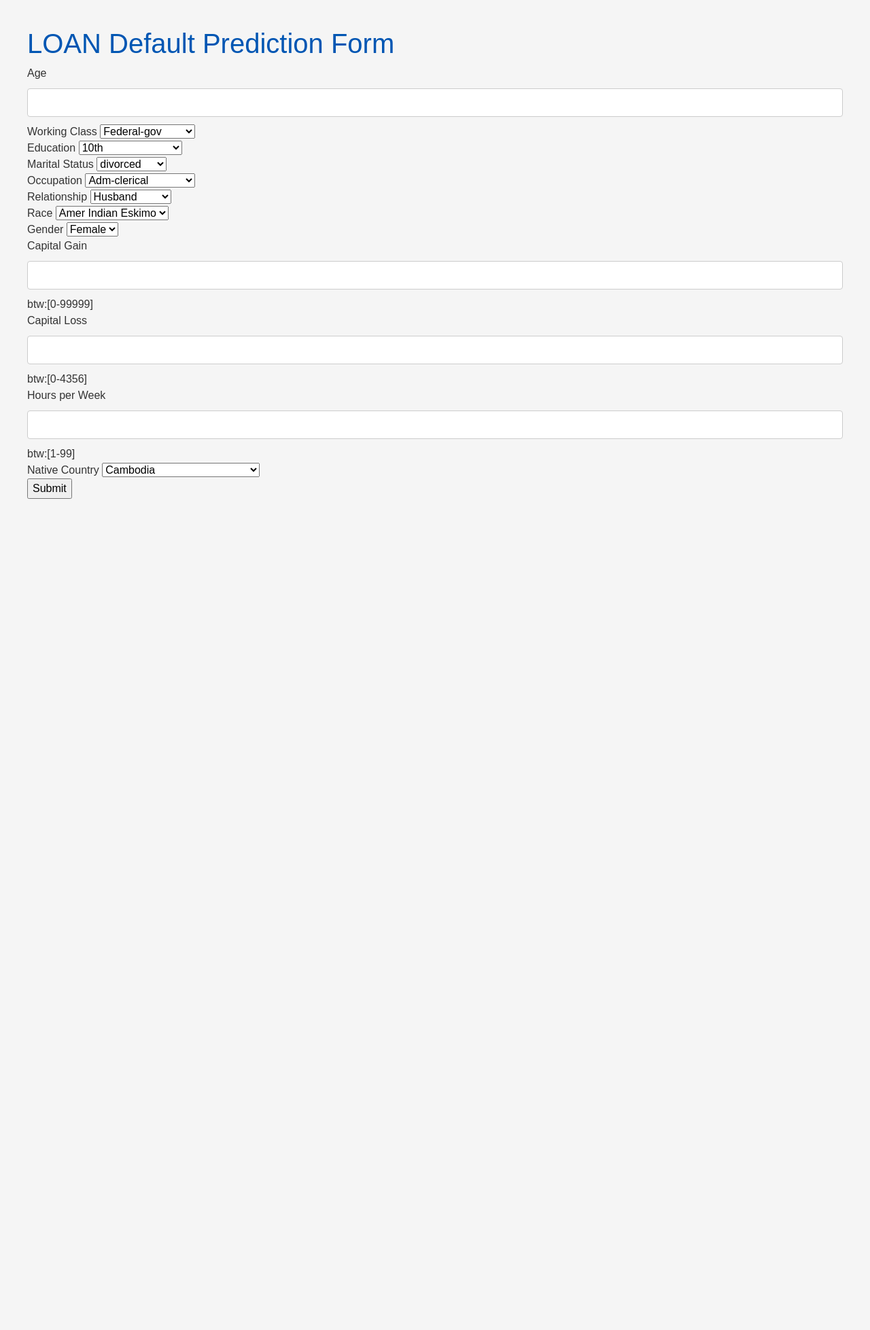
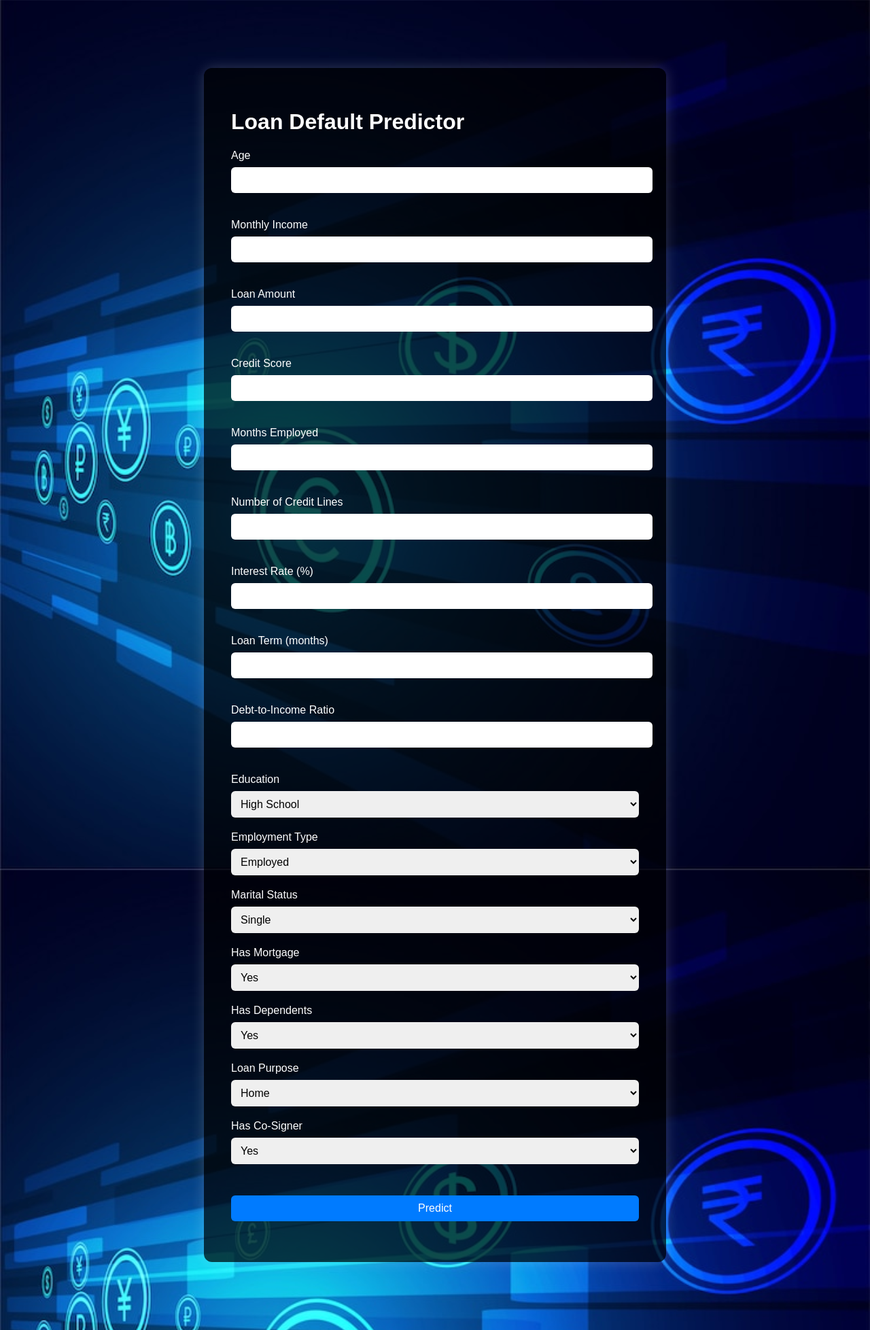
Before and after one commit to Ugocode/loan-default, a Flask app: page / in a window 1280 px wide. Shown: the whole page at 68% size. Before the commit the page ends 734 px from the top, so only its background shows below. Run offline with Flask 3, Linux system fonts and the light colour scheme; parts of the project's set-up code (start-up, migrations or seed data) failed here and were passed over.

Commit message:
modified this file

```diff
--- a/static/style.css
+++ b/static/style.css
@@ -1,46 +1,39 @@
-/* style.css */
-
 body {
-    background-color: #f5f5f5;
+    margin: 0;
+    padding: 0;
     font-family: Arial, sans-serif;
-    margin: 20;
-    padding: 20;
-    color: #333;
+    background: url("background.jpg") no-repeat center center fixed;
+    background-size: cover;
+    color: #fff;
 }
 
 .container {
-    width: 30%;
-    margin: auto;
-    padding: 20px;
-    background-color: white;
-    box-shadow: 0 0 10px rgba(0, 0, 0, 0.1);
+    background-color: rgba(0, 0, 0, 0.7); /* for contrast */
+    padding: 40px;
+    max-width: 600px;
+    margin: 100px auto;
+    border-radius: 12px;
+    box-shadow: 0 0 20px rgba(255, 255, 255, 0.2);
 }
 
-h1, h2 {
-    color: #0056b3;
+input, select, button {
+    display: block;
+    width: 100%;
+    margin-top: 8px;
+    margin-bottom: 20px;
+    padding: 10px;
+    font-size: 16px;
+    border-radius: 6px;
+    border: none;
 }
-
 
 button {
     background-color: #007bff;
-    border: none;
     color: white;
-    padding: 10px 20px;
-    text-align: center;
-    text-decoration: none;
-    font-size: 16px;
-    border-radius: 5px;
     cursor: pointer;
+    transition: background 0.3s ease;
 }
 
 button:hover {
     background-color: #0056b3;
 }
-
-input[type="text"], input[type="number"] {
-    padding: 8px;
-    width: 100%;
-    margin: 10px 0;
-    border: 1px solid #ccc;
-    border-radius: 4px;
-}
--- a/templates/index.html
+++ b/templates/index.html
@@ -1,154 +1,31 @@
+<!DOCTYPE html>
 <html>
-  <head><!-- Paste in your HTML head section -->
-<link href="https://cdn.jsdelivr.net/npm/bootstrap@5.3.0/dist/css/bootstrap.min.css" rel="stylesheet">
-<link rel="stylesheet" href="{{ url_for('static', filename='style.css') }}">
+<head>
+    <title>Loan Default Predictor</title>
+    <link rel="stylesheet" href="{{ url_for('static', filename='style.css') }}">
 </head>
 <body>
-    <h1>LOAN Default Prediction Form</h1>
-
-<div>
-  <form action="/result" method="POST">
-    <label for="age">Age</label>
-    <input type="text" id="age" name="age">
-    <br>
-    <label for="w_class">Working Class</label>
-    <select id="w_class" name="w_class">
-      <option value="0">Federal-gov</option>
-      <option value="1">Local-gov</option>
-      <option value="2">Never-worked</option>
-      <option value="3">Private</option>
-      <option value="4">Self-emp-inc</option>
-      <option value="5">Self-emp-not-inc</option>
-      <option value="6">State-gov</option>
-      <option value="7">Without-pay</option>
-    </select>
-    <br>
-    <label for="edu">Education</label>
-    <select id="edu" name="edu">
-      <option value="0">10th</option>
-      <option value="1">11th</option>
-      <option value="2">12th</option>
-      <option value="3">1st-4th</option>
-      <option value="4">5th-6th</option>
-      <option value="5">7th-8th</option>
-      <option value="6">9th</option>
-      <option value="7">Assoc-acdm</option>
-      <option value="8">Assoc-voc</option>
-      <option value="9">Bachelors</option>
-      <option value="10">Doctorate</option>
-      <option value="11">HS-grad</option>
-      <option value="12">Masters</option>
-      <option value="13">Preschool</option>
-      <option value="14">Prof-school</option>
-      <option value="15">16 - Some-college</option>
-    </select>
-    <br>
-    <label for="martial_stat">Marital Status</label>
-    <select id="martial_stat" name="martial_stat">
-      <option value="0">divorced</option>
-      <option value="1">married</option>
-      <option value="2">not married</option>
-    </select>
-    <br>
-    <label for="occup">Occupation</label>
-    <select id="occup" name="occup">
-      <option value="0">Adm-clerical</option>
-      <option value="1">Armed-Forces</option>
-      <option value="2">Craft-repair</option>
-      <option value="3">Exec-managerial</option>
-      <option value="4">Farming-fishing</option>
-      <option value="5">Handlers-cleaners</option>
-      <option value="6">Machine-op-inspect</option>
-      <option value="7">Other-service</option>
-      <option value="8">Priv-house-serv</option>
-      <option value="9">Prof-specialty</option>
-      <option value="10">Protective-serv</option>
-      <option value="11">Sales</option>
-      <option value="12">Tech-support</option>
-      <option value="13">Transport-moving</option>
-    </select>
-    <br>
-    <label for="relation">Relationship</label>
-    <select id="relation" name="relation">
-      <option value="0">Husband</option>
-      <option value="1">Not-in-family</option>
-      <option value="2">Other-relative</option>
-      <option value="3">Own-child</option>
-      <option value="4">Unmarried</option>
-      <option value="5">Wife</option>
-    </select>
-    <br>
-    <label for="race">Race</label>
-    <select id="race" name="race">
-      <option value="0">Amer Indian Eskimo</option>
-      <option value="1">Asian Pac Islander</option>
-      <option value="2">Black</option>
-      <option value="3">Other</option>
-      <option value="4">White</option>
-    </select>
-    <br>
-    <label for="gender">Gender</label>
-    <select id="gender" name="gender">
-      <option value="0">Female</option>
-      <option value="1">Male</option>
-    </select>
-    <br>
-    <label for="c_gain">Capital Gain </label>
-    <input type="text" id="c_gain" name="c_gain">btw:[0-99999]
-    <br>
-    <label for="c_loss">Capital Loss </label>
-    <input type="text" id="c_loss" name="c_loss">btw:[0-4356]
-    <br>
-    <label for="hours_per_week">Hours per Week </label>
-    <input type="text" id="hours_per_week" name="hours_per_week">btw:[1-99]
-    <br>
-    <label for="native-country">Native Country</label>
-    <select id="native-country" name="native-country">
-      <option value="0">Cambodia</option>
-      <option value="1">Canada</option>
-      <option value="2">China</option>
-      <option value="3">Columbia</option>
-      <option value="4">Cuba</option>
-      <option value="5">Dominican Republic</option>
-      <option value="6">Ecuador</option>
-      <option value="7">El Salvadorr</option>
-      <option value="8">England</option>
-      <option value="9">France</option>
-      <option value="10">Germany</option>
-      <option value="11">Greece</option>
-      <option value="12">Guatemala</option>
-      <option value="13">Haiti</option>
-      <option value="14">Netherlands</option>
-      <option value="15">Honduras</option>
-      <option value="16">HongKong</option>
-      <option value="17">Hungary</option>
-      <option value="18">India</option>
-      <option value="19">Iran</option>
-      <option value="20">Ireland</option>
-      <option value="21">Italy</option>
-      <option value="22">Jamaica</option>
-      <option value="23">Japan</option>
-      <option value="24">Laos</option>
-      <option value="25">Mexico</option>
-      <option value="26">Nicaragua</option>
-      <option value="27">Outlying-US(Guam-USVI-etc)</option>
-      <option value="28">Peru</option>
-      <option value="29">Philippines</option>
-      <option value="30">Poland</option>
-      <option value="11">Portugal</option>
-      <option value="32">Puerto-Rico</option>
-      <option value="33">Scotland</option>
-      <option value="34">South</option>
-      <option value="35">Taiwan</option>
-      <option value="36">Thailand</option>
-      <option value="37">Trinadad&Tobago</option>
-      <option value="38">United States</option>
-      <option value="39">Vietnam</option>
-      <option value="40">Yugoslavia</option>
-    </select>
-    <br>
-    <input type="submit" value="Submit">
-  </form>
-</div>
+    <div class="container">
+        <h1>Loan Default Predictor</h1>
+        <form method="POST" action="/predict">
+            {% for field in fields %}
+                <label>{{ field['label'] }}</label><br>
+                {% if field['type'] == 'select' %}
+                    <select name="{{ field['name'] }}">
+                        {% for option in field['options'] %}
+                            <option value="{{ option }}">{{ option }}</option>
+                        {% endfor %}
+                    </select>
+                {% else %}
+                    <input type="{{ field['type'] }}" name="{{ field['name'] }}" required><br>
+                {% endif %}
+            {% endfor %}
+            <br>
+            <button type="submit">Predict</button>
+        </form>
+        {% if prediction is not none %}
+            <h2>Prediction: {{ prediction }}</h2>
+        {% endif %}
+    </div>
 </body>
 </html>
```
Also changed, not shown: templates/base.html (added).
